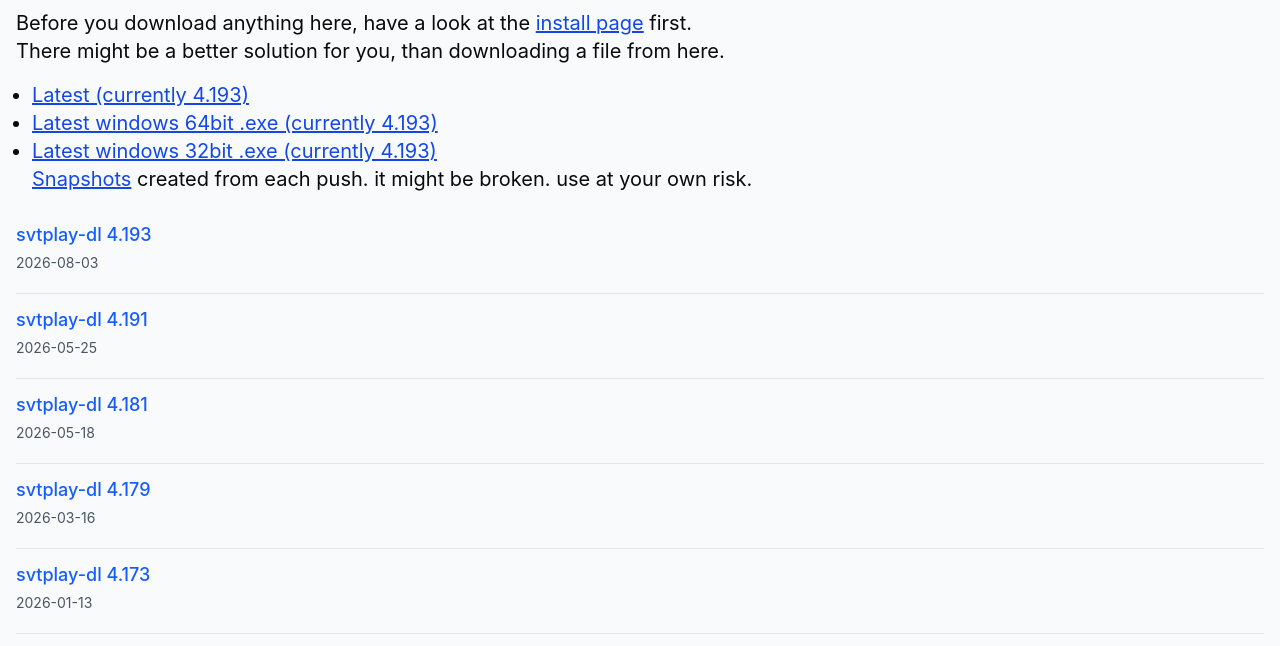
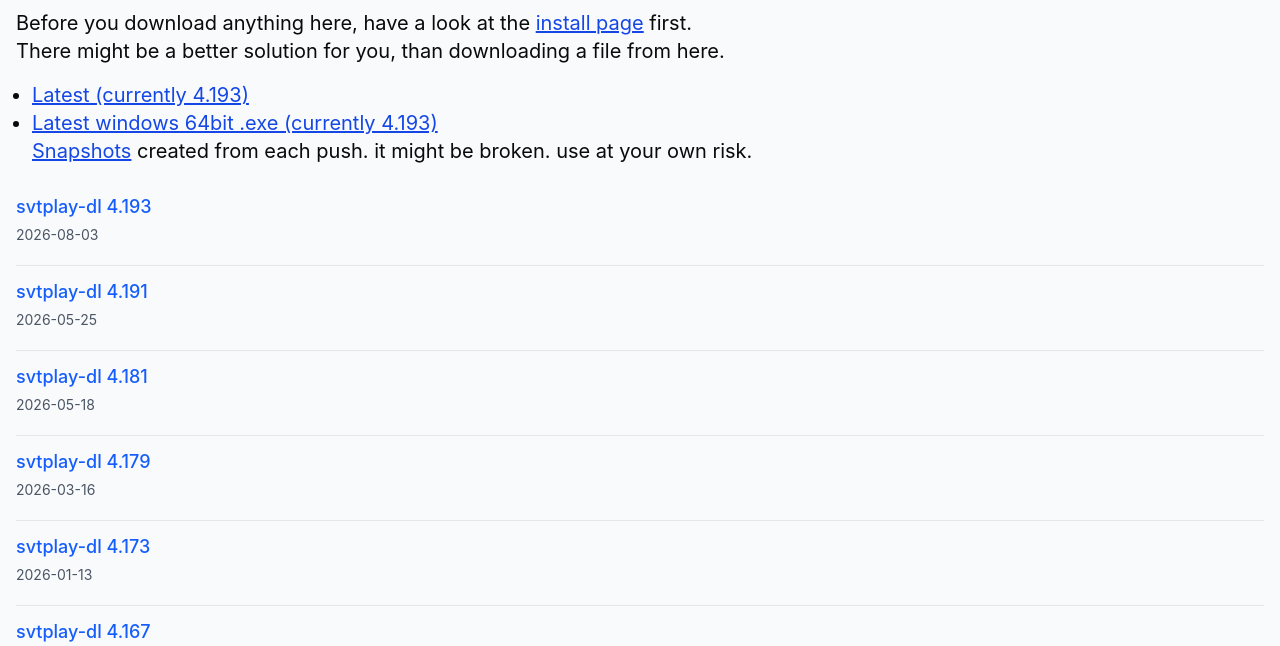
Before and after one commit to spaam/svtplay-dl-web, an Astro site: page /archive in a window 1280 px wide. Shown: the part 136-782 px from the top of the page. Built offline with nearby package versions, Linux system fonts and the light colour scheme; Astro itself is replaced by a stand-in of ours.

Commit message:
chore: remove 32bit from the archive page

```diff
--- a/src/pages/archive/index.astro
+++ b/src/pages/archive/index.astro
@@ -45,13 +45,6 @@ const description = `Download svtplay-dl ${release_version} for Linux, Windows,
                         >Latest windows 64bit .exe (currently {release_version})</a
                     >
                 </li>
-                <li>
-                    <a
-                        href={`https://svtplay-dl.se/download/${release_version}/svtplay-dl-win32.zip`}
-                        class="text-blue-700 underline hover:no-underline dark:text-blue-300"
-                        >Latest windows 32bit .exe (currently {release_version})</a
-                    >
-                </li>
             </ul>
 
             <a href="/download/snapshots/" class="text-blue-700 underline hover:no-underline dark:text-blue-300">Snapshots</a> created from each push.
```
